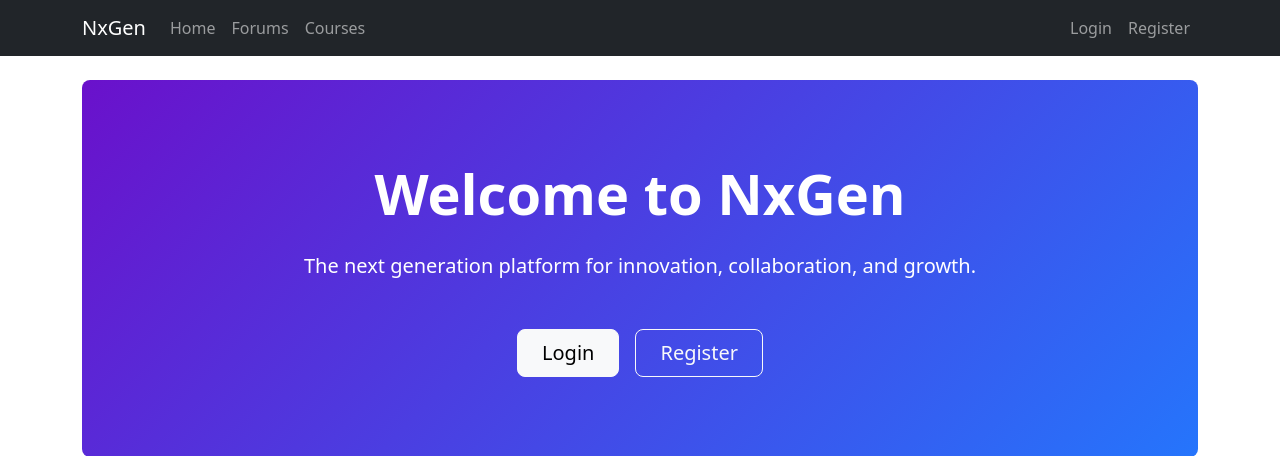
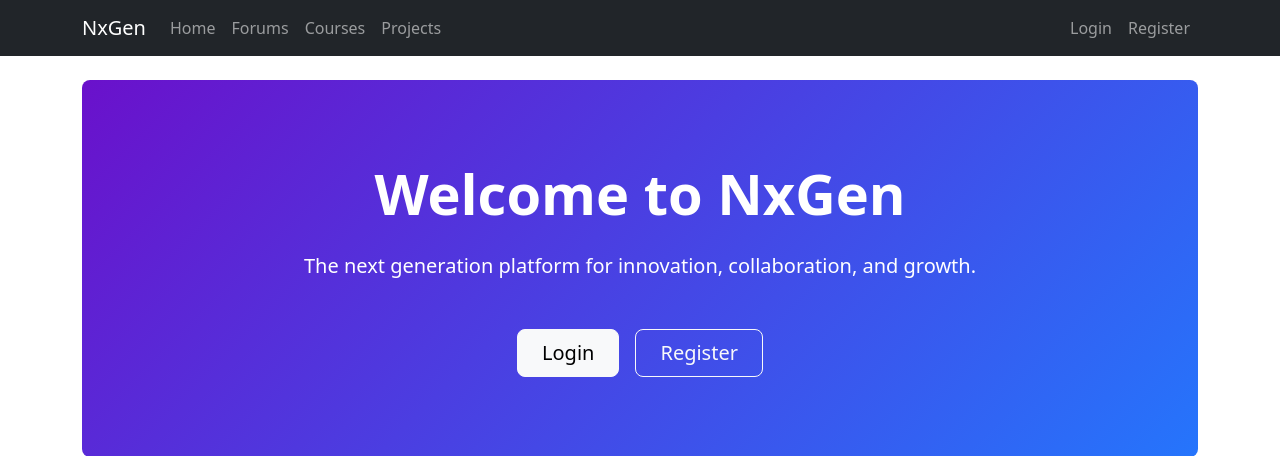
Before and after one commit to phantom-kali/nxgen-website, a Django app: page / in a window 1280 px wide. Shown: the top 456 px of the page. Run offline with Django 4.2, Linux system fonts and the light colour scheme.

Commit message:
add Projects link to base template navigation

```diff
--- a/templates/base.html
+++ b/templates/base.html
@@ -250,6 +250,10 @@
                 <i class="fas fa-graduation-cap fa-fw me-2"></i> Courses
             </a>
 
+            <a href="{% url 'projects:project_home' %}" class="sidebar-menu-item">
+                <i class="fas fa-lightbulb fa-fw me-2"></i> Projects
+            </a>
+
             <!-- Other menu items here -->
             <a href="#" class="sidebar-menu-item">
                 <i class="fas fa-chart-line fa-fw me-2"></i> Analytics
@@ -314,6 +318,9 @@
                     </li>
                     <li class="nav-item">
                         <a class="nav-link" href="{% url 'courses:course_list' %}">Courses</a>
+                    </li>
+                    <li class="nav-item">
+                        <a class="nav-link" href="{% url 'projects:project_home' %}">Projects</a>
                     </li>
                     <!-- Add more navigation items as needed -->
                 </ul>
```
